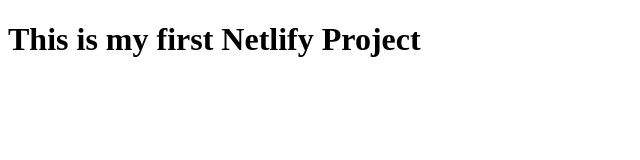
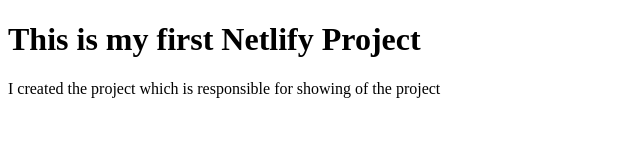
Before and after one commit to Pradyumna-Hegde/Friend-Knows, a plain HTML site: page index.html in a window 1280 px wide. Shown: the whole page, without its empty margins (0-640 px from the left). Drawn offline with Linux system fonts and the light colour scheme.

Commit message:
added the description of what this website will do

```diff
--- a/index.html
+++ b/index.html
@@ -8,5 +8,7 @@
   </head>
   <body>
     <h1>This is my first Netlify Project</h1>
+
+    <p>I created the project which is responsible for showing of the project</p>
   </body>
 </html>
```
